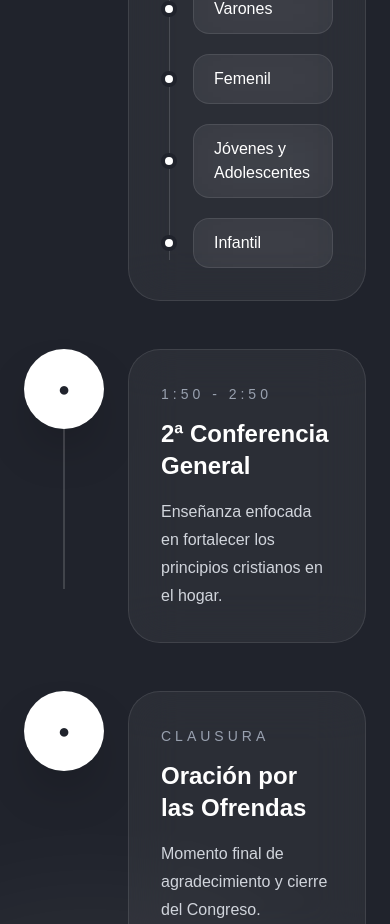
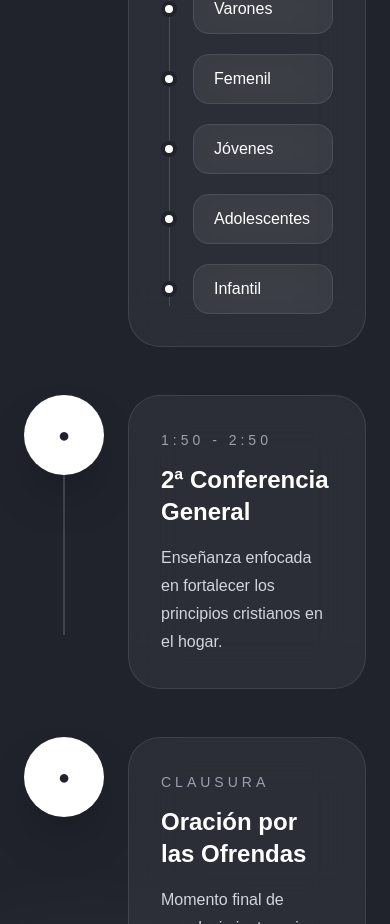
Before and after one commit to ulisesexe/congreso-familiar, a Next.js app: page / in a window 390 px wide. Shown: the part 9300-10224 px from the top of the page. Built offline with nearby package versions, Linux system fonts and the light colour scheme.

Commit message:
Mejoras responsive heo

```diff
--- a/app/page.tsx
+++ b/app/page.tsx
@@ -899,7 +899,8 @@ className="relative z-10 w-full max-w-7xl text-center"
                 workshops: [
                   "Varones",
                   "Femenil",
-            "Jóvenes y Adolescentes",
+                  "Jóvenes",
+                  "Adolescentes",
                   "Infantil"
                 ]
               },
```
Lines whose indentation alone changed are shown as unchanged.
